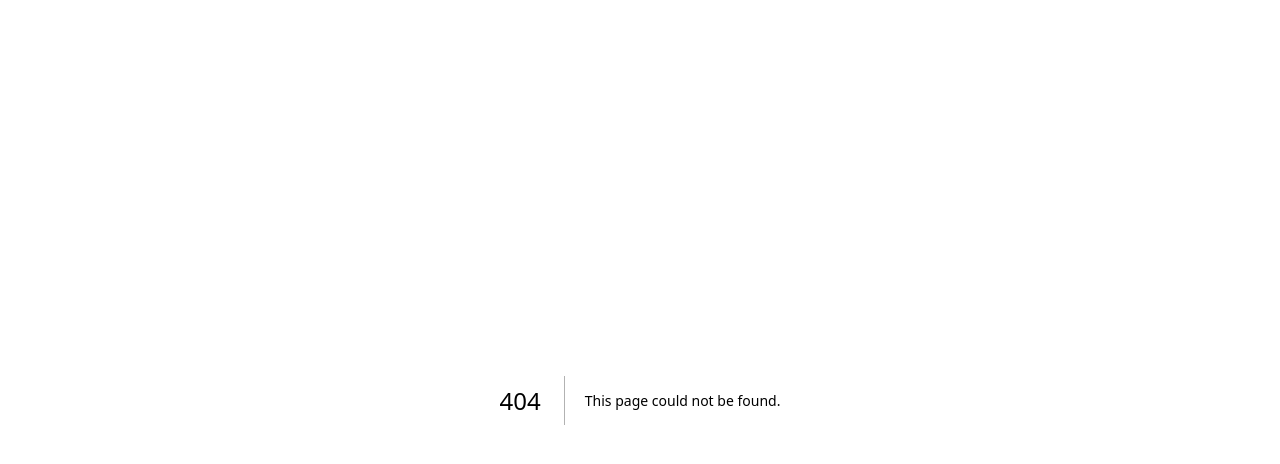
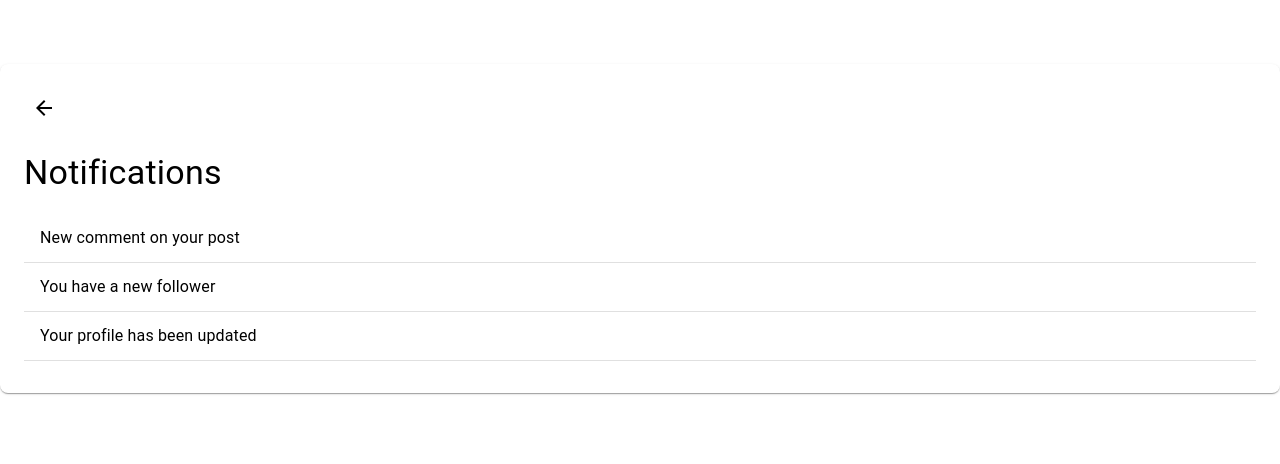
Before and after one commit to christinasaidy/IDS-frontend, a Next.js app: page /pages/notification in a window 1280 px wide. Before the commit this address had no page. Shown: the top 464 px of the page. Built offline with nearby package versions, Linux system fonts and the light colour scheme.

Commit message:
notification prototype

```diff
--- /dev/null
+++ b/src/app/components/Notification.tsx
@@ -0,0 +1,55 @@
+import * as React from 'react';
+import Box from '@mui/material/Box';
+import Typography from '@mui/material/Typography';
+import List from '@mui/material/List';
+import ListItem from '@mui/material/ListItem';
+import ListItemText from '@mui/material/ListItemText';
+import Divider from '@mui/material/Divider';
+import { IconButton, Link } from '@mui/material';
+import { ArrowBack} from "@mui/icons-material";
+export default function NotificationsPage() {
+  const notifications = [
+    { id: 1, text: 'New comment on your post' },
+    { id: 2, text: 'You have a new follower' },
+    { id: 3, text: 'Your profile has been updated' },
+  ];
+
+  return (
+
+    <Box
+      sx={{
+        padding: 3,
+        backgroundColor: 'background.paper',
+        borderRadius: 2,
+        boxShadow: 1,
+        maxWidth: "100%",
+        height: "100%",
+        margin: 'auto',
+        mt: 8,
+        color: "black"
+      }}
+    >
+      {/* Back Button */}
+      <Box sx={{ mb: 3 }}>
+        <Link href="/pages/feed">
+          <IconButton color="primary" sx={{ color: "black" }}>
+            <ArrowBack />
+          </IconButton>
+        </Link>
+      </Box>
+      <Typography variant="h4" gutterBottom>
+        Notifications
+      </Typography>
+      <List>
+        {notifications.map((notification) => (
+          <React.Fragment key={notification.id}>
+            <ListItem>
+              <ListItemText primary={notification.text} />
+            </ListItem>
+            <Divider />
+          </React.Fragment>
+        ))}
+      </List>
+    </Box>
+  );
+}
--- /dev/null
+++ b/src/app/pages/notification/page.tsx
@@ -0,0 +1,5 @@
+import Notifcation from '../../components/Notification';
+
+export default function () {
+    return (<Notifcation />);
+}
```
Also changed, not shown: src/app/components/feed/components/AppAppBar.tsx (+9 -0 lines), src/app/components/feed/components/PostCard.tsx (+37 -3 lines), 1 other file (tests, documents, lock files or other folders).
